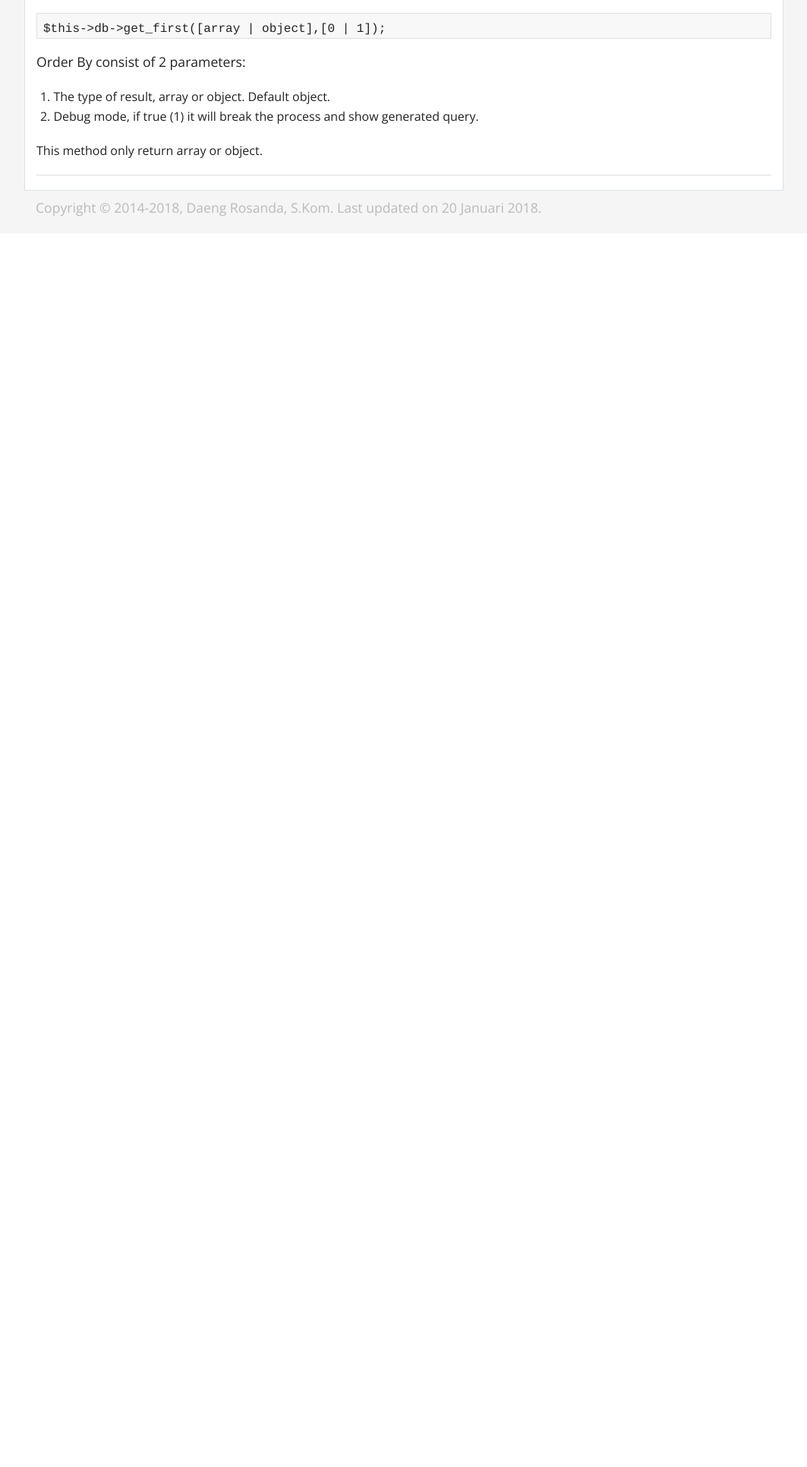
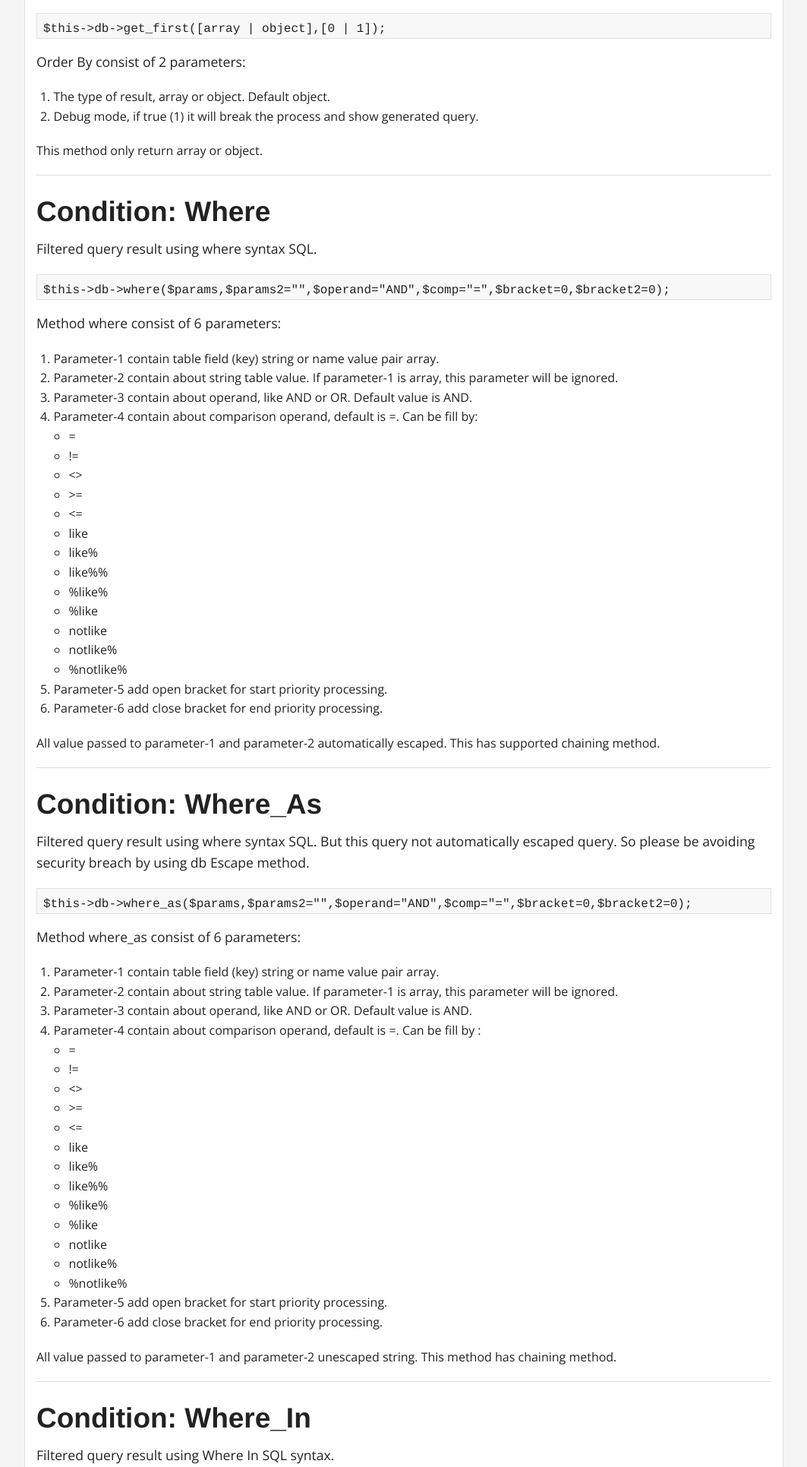
Before and after one commit to drosanda/seme-framework-v3, a PHP site: page /docs/database-query-builder.html in a window 1280 px wide. Shown: the part 3271-5202 px from the top of the page at 76% size, without its empty margins (108-1171 px from the left). Before the commit the page ends 3556 px from the top, so only its background shows below. Run offline with PHP 8.4, Linux system fonts and the light colour scheme.

Commit message:
Add Charset Update Method + Updated Documentation
Signed-off-by: Daeng Rosanda <DaengRosanda@Gmail.com>

```diff
--- a/docs/database-query-builder.html
+++ b/docs/database-query-builder.html
@@ -144,10 +144,112 @@ $this->db->select('column_name2');</pre>
 					<hr>
         </div>
 
+        <div class="large12 columns">
+          <h2 class="">Condition: Where</h2>
+          <p>Filtered query result using where syntax SQL.</p>
+					<pre>$this->db->where($params,$params2="",$operand="AND",$comp="=",$bracket=0,$bracket2=0);</pre>
+					<p>Method where consist of 6 parameters:
+						<ol>
+							<li>Parameter-1 contain table field (key) string or name value pair array.</li>
+							<li>Parameter-2 contain about string table value. If parameter-1 is array, this parameter will be ignored.</li>
+							<li>Parameter-3 contain about operand, like AND or OR. Default value is AND.</li>
+							<li>Parameter-4 contain about comparison operand, default is =. Can be fill by:
+								<ul>
+									<li>=</li>
+									<li>!=</li>
+									<li>&lt;&gt;</li>
+									<li>&gt;=</li>
+									<li>&lt;=</li>
+									<li>like</li>
+									<li>like%</li>
+									<li>like%%</li>
+									<li>%like%</li>
+									<li>%like</li>
+									<li>notlike</li>
+									<li>notlike%</li>
+									<li>%notlike%</li>
+								</ul>
+							</li>
+							<li>Parameter-5 add open bracket for start priority processing.</li>
+							<li>Parameter-6 add close bracket for end priority processing.</li>
+						</ol>
+						All value passed to parameter-1 and parameter-2 automatically escaped. This has supported chaining method.
+					</p>
+					<hr>
+        </div>
+        <div class="large12 columns">
+          <h2 class="">Condition: Where_As</h2>
+          <p>Filtered query result using where syntax SQL. But this query not automatically escaped query. So please be avoiding security breach by using db Escape method.</p>
+					<pre>$this->db->where_as($params,$params2="",$operand="AND",$comp="=",$bracket=0,$bracket2=0);</pre>
+					<p>Method where_as consist of 6 parameters:
+						<ol>
+							<li>Parameter-1 contain table field (key) string or name value pair array.</li>
+							<li>Parameter-2 contain about string table value. If parameter-1 is array, this parameter will be ignored.</li>
+							<li>Parameter-3 contain about operand, like AND or OR. Default value is AND.</li>
+							<li>Parameter-4 contain about comparison operand, default is =. Can be fill by :
+								<ul>
+									<li>=</li>
+									<li>!=</li>
+									<li>&lt;&gt;</li>
+									<li>&gt;=</li>
+									<li>&lt;=</li>
+									<li>like</li>
+									<li>like%</li>
+									<li>like%%</li>
+									<li>%like%</li>
+									<li>%like</li>
+									<li>notlike</li>
+									<li>notlike%</li>
+									<li>%notlike%</li>
+								</ul>
+							</li>
+							<li>Parameter-5 add open bracket for start priority processing.</li>
+							<li>Parameter-6 add close bracket for end priority processing.</li>
+						</ol>
+						All value passed to parameter-1 and parameter-2 unescaped string. This method has chaining method.
+					</p>
+					<hr>
+        </div>
+        <div class="large12 columns">
+          <h2 class="">Condition: Where_In</h2>
+          <p>Filtered query result using Where In SQL syntax.</p>
+					<pre>$this->db->where_in($tbl_key,$arr_values=array(),$is_not="0",$comp="AND");</pre>
+					<p>Method where_in consist of 4 parameters:
+						<ol>
+							<li>Parameter-1 contain table field (key) string to be filtered in.</li>
+							<li>Parameter-2 contain about array of values.</li>
+							<li>Parameter-3 contain about negation, if true (1) apply negation (WHERE NOT IN) otherwise WHERE IN. Default 0.</li>
+							<li>Parameter-4 contain about comparison operand, default is AND. Can be fill by AND or OR.</li>
+						</ol>
+						All value passed to parameter-1 and parameter-2 automatically escaped. This method has chaining method.
+					</p>
+					<hr>
+        </div>
+        <div class="large12 columns">
+          <h2 class="">Escape</h2>
+          <p>Escapes special characters in a string for use in an SQL statement. Especially used in where_as parameter-2. Make your input charset friendly.</p>
+					<pre>$this->db->esc($str);</pre>
+					<p>Consist of 1 parameters contain about unescaped string. Returned escaped string.</p>
+					<hr>
+        </div>
+        <div class="large12 columns">
+          <h2 class="">Database Character Set</h2>
+          <p>Seme Framework has supported for advanced character set like UTF8MB4 which is can be applied for MySQL 5.6 or higher. Default charset connection is UTF8.</p>
+					<h3>Set Character Set</h3>
+					<p>Setup or change character set can be applied using setCharSet method.</p>
+					<pre>$this->db->setCharSet($charset);</pre>
+					<p>Consist of 1 parameters contain about unescaped string. Returned true if success otherwise will triggered error.</p>
+					<h3>Get Character Set</h3>
+					<p>Get current character set.</p>
+					<pre>$this->db->getCharSet();</pre>
+					<p>Returned character set name if success otherwise will triggered error.</p>
+					<hr>
+        </div>
+
       </div>
       <div class="row footer">
         <div class="large-12 columns">
-          <p class="">Copyright &copy; 2014-2018, Daeng Rosanda, S.Kom. Last updated on 20 Januari 2018.</p>
+          <p class="">Copyright &copy; 2014-2018, Daeng Rosanda, S.Kom. Last updated on 20 Februari 2018.</p>
         </div>
       </div>
     </div>
```
Also changed, not shown: kero/sine/SENE_MySQLi_Engine.php (+14 -0 lines).
